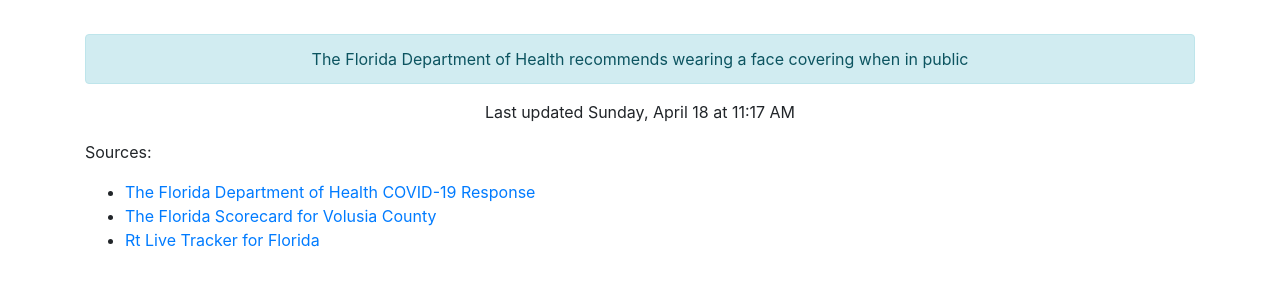
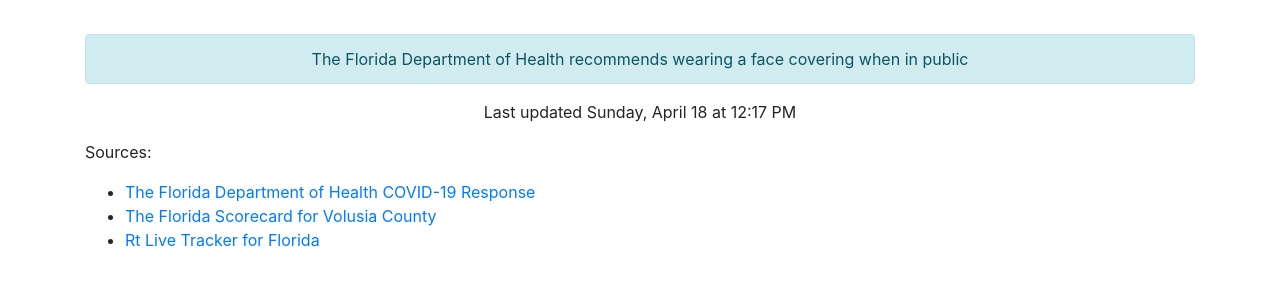
Before and after one commit to thinkjson/timeforchurch, a Jekyll site: the page built from index.md, in a window 1280 px wide. Shown: the part 544-839 px from the top of the page. Built offline with Jekyll 4.4.1, drawn with Linux system fonts in a browser that asks for light colours; our own code applies the rules of GitHub Pages for plain Markdown files.

Commit message:
Updating data

```diff
--- a/_includes/data.html
+++ b/_includes/data.html
@@ -10,4 +10,4 @@
     <div class="outcome text-success">YES</div>
     <div class="alert alert-info" role="alert">The Florida Department of Health recommends wearing a face covering when in public</div>
 
-    <p>Last updated Sunday, April 18 at 11:17 AM</p>
+    <p>Last updated Sunday, April 18 at 12:17 PM</p>
```
